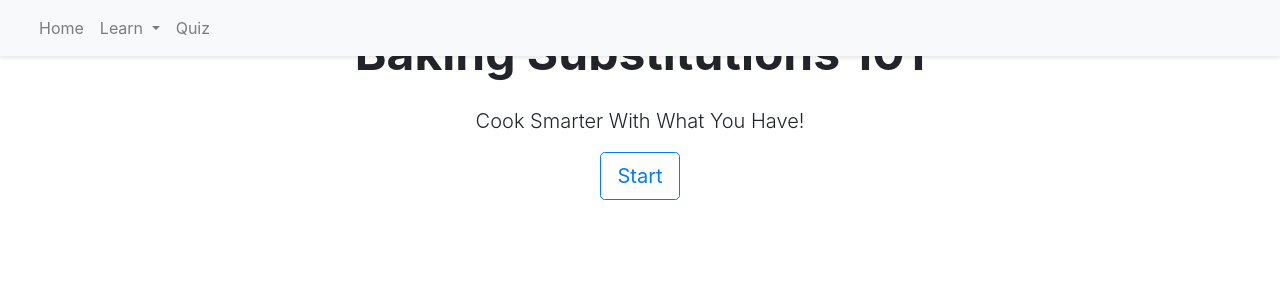
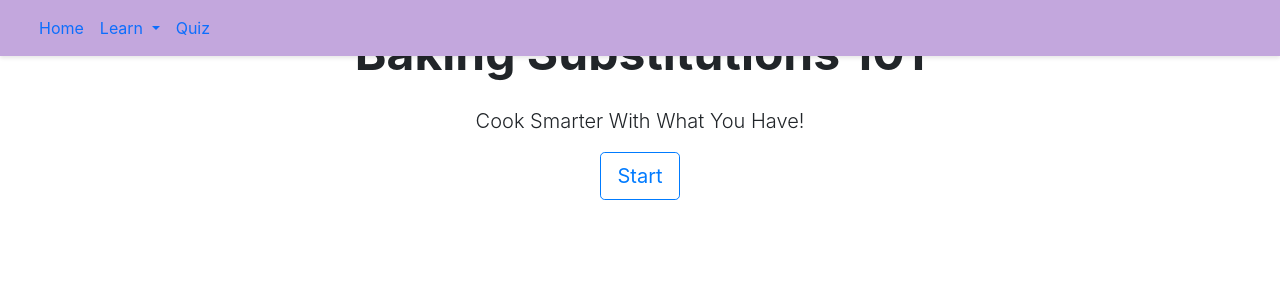
Before and after one commit to anonymousanemone/ui-finalproj, a Flask app: page / in a window 1280 px wide. Shown: the top 300 px of the page. Run offline with Flask 3, Linux system fonts and the light colour scheme; some libraries are stand-ins or nearby versions.

Commit message:
Update layout.html

```diff
--- a/templates/layout.html
+++ b/templates/layout.html
@@ -21,7 +21,7 @@
 <body>
 
   <!-- NavBar -->
-  <nav class="navbar navbar-expand-lg navbar-light bg-light">
+  <nav class="navbar navbar-expand-lg">
     <div class="container-fluid">
       <!-- No navbar-brand -->
       <button class="navbar-toggler" type="button" data-bs-toggle="collapse" data-bs-target="#mainNavbar" aria-controls="mainNavbar" aria-expanded="false" aria-label="Toggle navigation">
@@ -70,9 +70,7 @@
   </nav>
 
   <!-- Page Content -->
-  <div class="container">
-    {% block content %}{% endblock %}
-  </div>
+{% block content %}{% endblock %}
 
 </body>
 </html>
```
